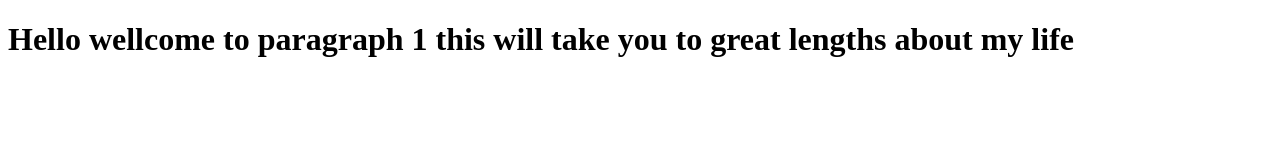
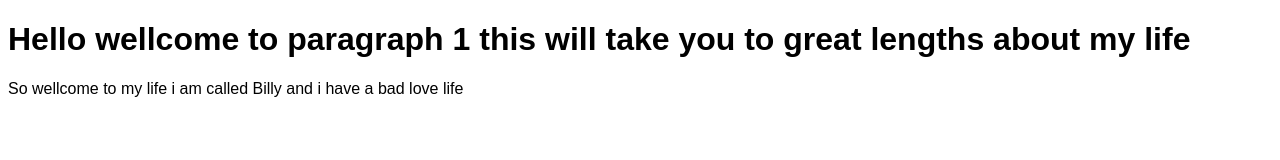
Before and after one commit to zestywhite/paragraph1, a plain HTML site: page paragraph1.html in a window 1280 px wide. Drawn offline with Linux system fonts and the light colour scheme.

Commit message:
Update paragraph1.html

```diff
--- a/paragraph1.html
+++ b/paragraph1.html
@@ -4,10 +4,21 @@
     <meta charset="UTF-8">
     <meta name="viewport" content="width=device-width, initial-scale=1.0">
     <title>Paragraph 1</title>
+    <style>
+        h1 {
+            font-family: Arial, sans-serif;
+        }
+        p {
+            font-family: 'Arial', sans-serif;
+        }
+    </style>
 </head>
 <body>
     <h1>
         Hello wellcome to paragraph 1 this will take you to great lengths about my life
     </h1>
+    <p>
+        So wellcome to my life i am called Billy and i have a bad love life
+    </p>
 </body>
 </html>
```
